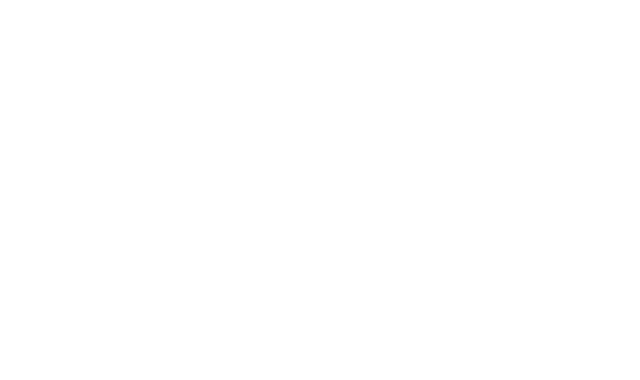
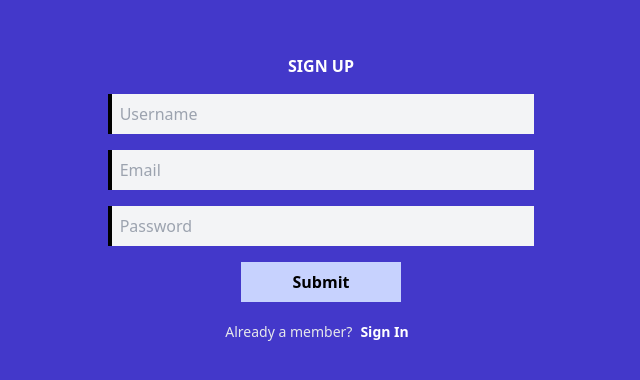
Before and after one commit to Jean0405/loginReact, a React (Vite) app in the folder client/: page /signUp in a window 1280 px wide. Before the commit this address had no page. Shown: the part 208-588 px from the top of the page, without its empty margins (319-959 px from the left). Built offline with nearby package versions, Linux system fonts and the light colour scheme.

Commit message:
feat: :sparkles: componente sign up
se construye el componente para sign up para el registro de suarios

```diff
--- a/client/src/App.jsx
+++ b/client/src/App.jsx
@@ -1,6 +1,7 @@
 import React from "react";
+import { BrowserRouter, Routes, Route } from "react-router-dom";
 import SignIn from "./components/SignIn";
-import { BrowserRouter, Routes, Route } from "react-router-dom";
+import { SignUp } from "./components/SignUp";
 
 export default function App() {
   return (
@@ -8,6 +9,7 @@
       <BrowserRouter>
         <Routes>
           <Route path="/" element={<SignIn />} />
+          <Route path="/signUp" element={<SignUp />} />
         </Routes>
       </BrowserRouter>
     </div>
--- a/client/src/components/SignIn.jsx
+++ b/client/src/components/SignIn.jsx
@@ -9,8 +9,8 @@
 
   const Fetch = async (event) => {
     event.preventDefault();
-    let data = await GetFetch({ email, password })
-    setResponse(data)
+    let data = await GetFetch({ email, password });
+    setResponse(data);
   };
 
   return (
@@ -27,7 +27,7 @@
           type="email"
           placeholder="Email"
           onChange={(e) => setEmail(e.target.value)}
-          className="sm:w-1/2 md:w-1/2 lg:w-1/4 h-10 bg-gray-100 focus:outline-none border-indigo-700 border-l-4 p-2"
+          className="sm:w-1/2 md:w-1/2 lg:w-1/4 h-10 bg-gray-100 outline-none border-indigo-700 border-l-4 p-2"
         />
         <input
           name="password"
@@ -35,10 +35,13 @@
           type="password"
           placeholder="Password"
           onChange={(e) => setPassword(e.target.value)}
-          className="sm:w-1/2 md:w-1/2 lg:w-1/4 h-10 bg-gray-100 focus:outline-none border-indigo-700 border-l-4 p-2"
+          className="sm:w-1/2 md:w-1/2 lg:w-1/4 h-10 bg-gray-100 outline-none border-indigo-700 border-l-4 p-2"
         />
         <div className="grid place-items-center ">
-          <input type="submit" className="w-40 rounded-none bg-indigo-700 text-white font-bold hover:bg-indigo-200 hover:text-indigo-700  p-2" />
+          <input
+            type="submit"
+            className="w-40 rounded-none bg-indigo-700 text-white font-bold hover:bg-indigo-200 hover:text-indigo-700  p-2"
+          />
 
           <p className="mt-5 gap-x-2 text-center text-sm text-gray-500">
             Not a member?
--- /dev/null
+++ b/client/src/components/SignUp.jsx
@@ -0,0 +1,37 @@
+import React from "react";
+import { Link } from "react-router-dom";
+
+export const SignUp = () => {
+  return (
+    <div>
+      <form className="h-screen flex flex-col justify-center items-center gap-y-4 bg-indigo-700">
+        <h1 className="text-white font-bold pt-3">SIGN UP</h1>
+        <input
+          className="md:w-1/2 lg:w-1/3 bg-gray-100 border-black outline-none border-l-4 p-2"
+          placeholder="Username"
+        />
+        <input
+          className="md:w-1/2 lg:w-1/3 bg-gray-100 border-black outline-none border-l-4 p-2"
+          placeholder="Email"
+        />
+        <input
+          className="md:w-1/2 lg:w-1/3 bg-gray-100 border-black outline-none border-l-4 p-2"
+          placeholder="Password"
+        />
+        <div className="grid place-items-center ">
+          <input
+            type="submit"
+            className="w-40 bg-indigo-200 text-black font-bold hover:bg-black hover:text-white  p-2"
+          />
+
+          <p className="mt-5 gap-x-2 text-center text-sm text-gray-200">
+            Already a member?
+            <Link to="/" className="p-2 text-white font-bold">
+              Sign In
+            </Link>
+          </p>
+        </div>
+      </form>
+    </div>
+  );
+};
```
